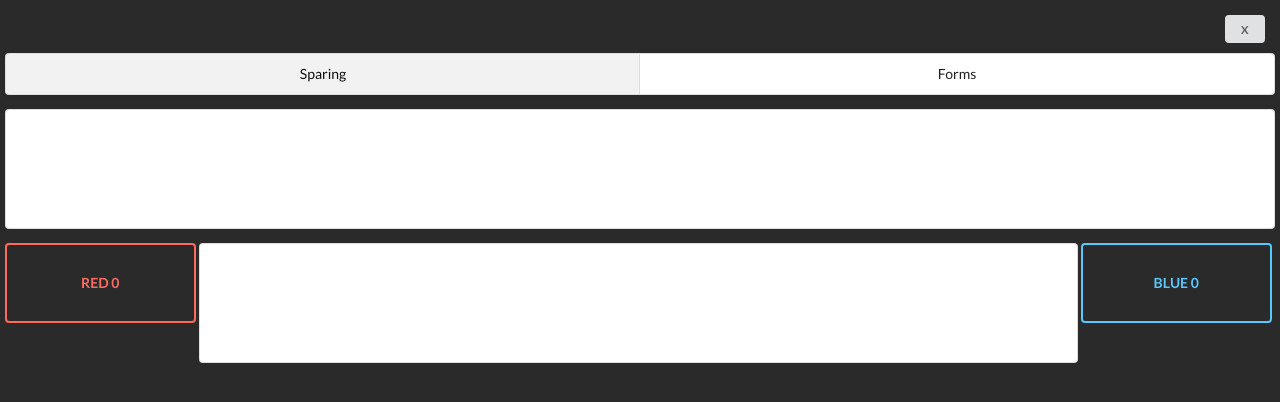
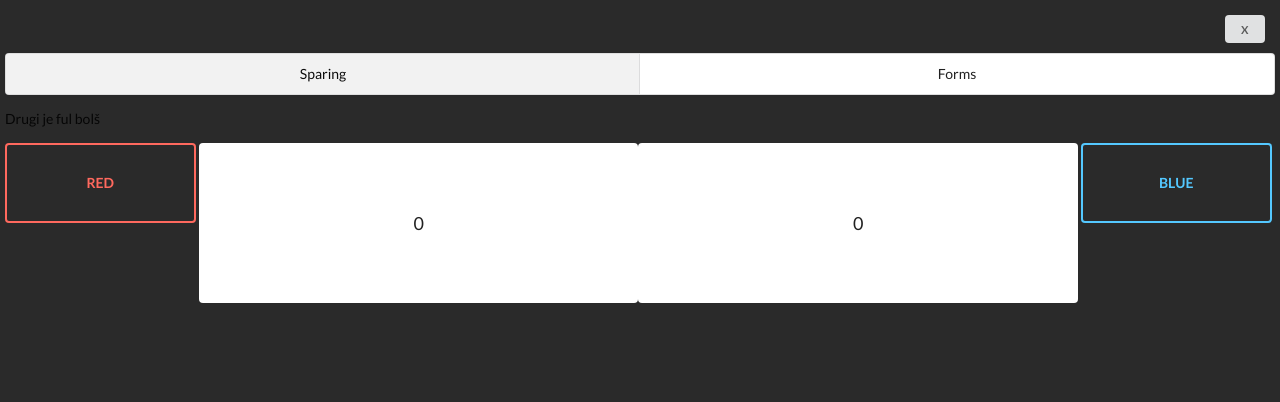
Before and after one commit to JanTigeros/Taekwondo-app, an Electron app: page index.html in a window 1280 px wide. Drawn offline with nearby package versions, Linux system fonts and the light colour scheme.

Commit message:
okej neki dela

```diff
--- a/index.html
+++ b/index.html
@@ -29,18 +29,20 @@
 
         <form class="ui form">
             <div class="field">
-                <input type="text" style="height: 15vh;" readonly>
+                <div>{{ score1 > score2 ? "Prvi je ful bolš" : "Drugi je ful bolš"}}</div>
             </div>
             <button class="ui inverted red button" v-on:click="count($event)"
-                style="float: left; height: 10vh; width: 15%;">RED {{ score1 }}</button>
+                style="float: left; height: 10vh; width: 15%;">RED</button>
 
-            <div style="float: left !important; width: 69.2%;">
-                <input type="text" style="height: 15vh;" readonly>
+            <div style="float: left !important; width: 34.6%;">
+                <input v-model="score1" type="text" style="height: 20vh; outline: none; border: none; text-align: center; font-size: large;" readonly >
+            </div>
+            <div style="float: left !important; width: 34.6%; ">
+                <input v-model="score2" type="text" style="height: 20vh; outline: none; border: none; text-align: center; font-size: large;" readonly>
             </div>
 
             <button class="ui inverted blue button" v-on:click="count1($event)"
-                style="float: right; height: 10vh; width: 15%;">BLUE
-                {{ score2 }}</button>
+                style="float: right; height: 10vh; width: 15%;">BLUE</button>
     </div>
 
     <script>
```
